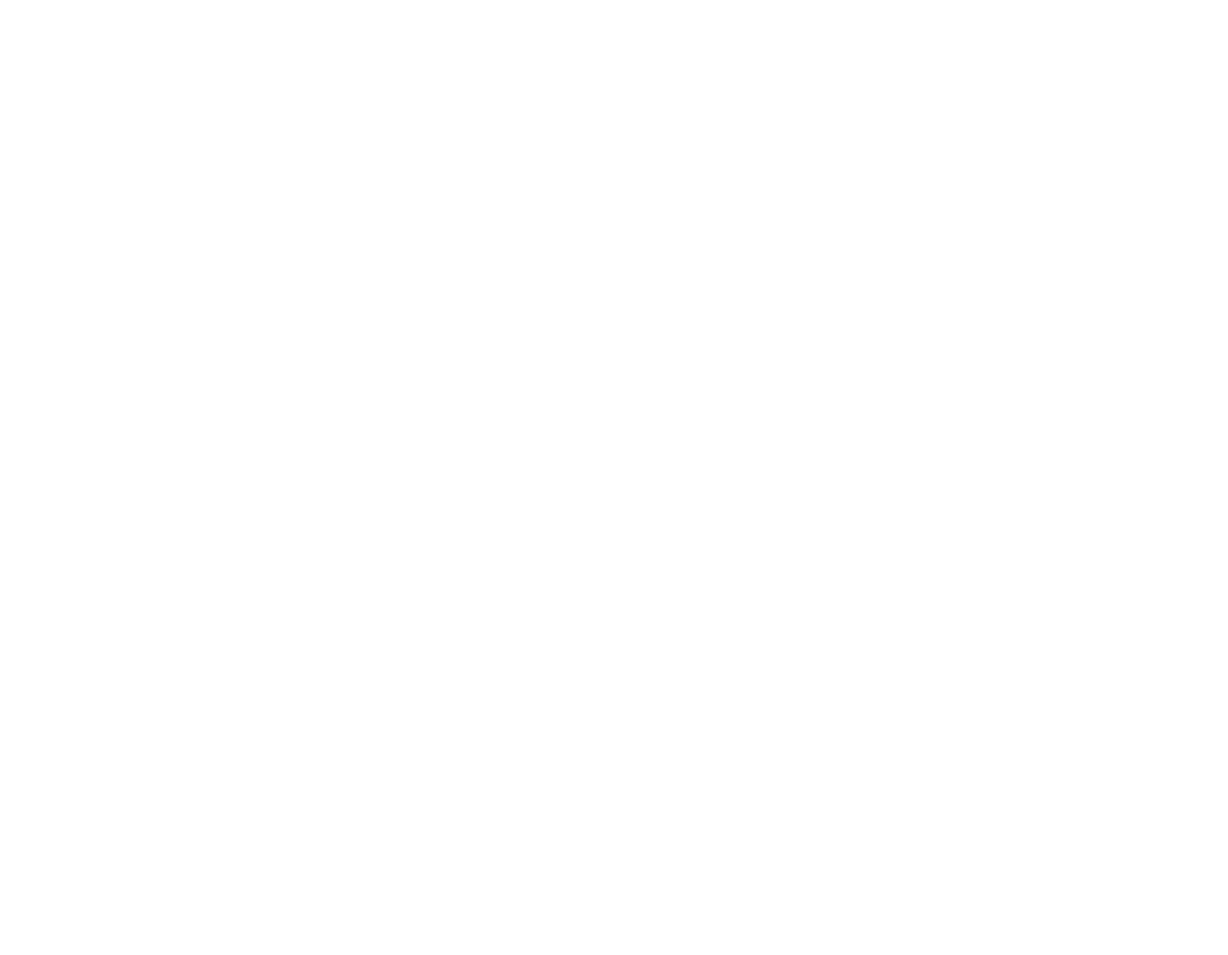
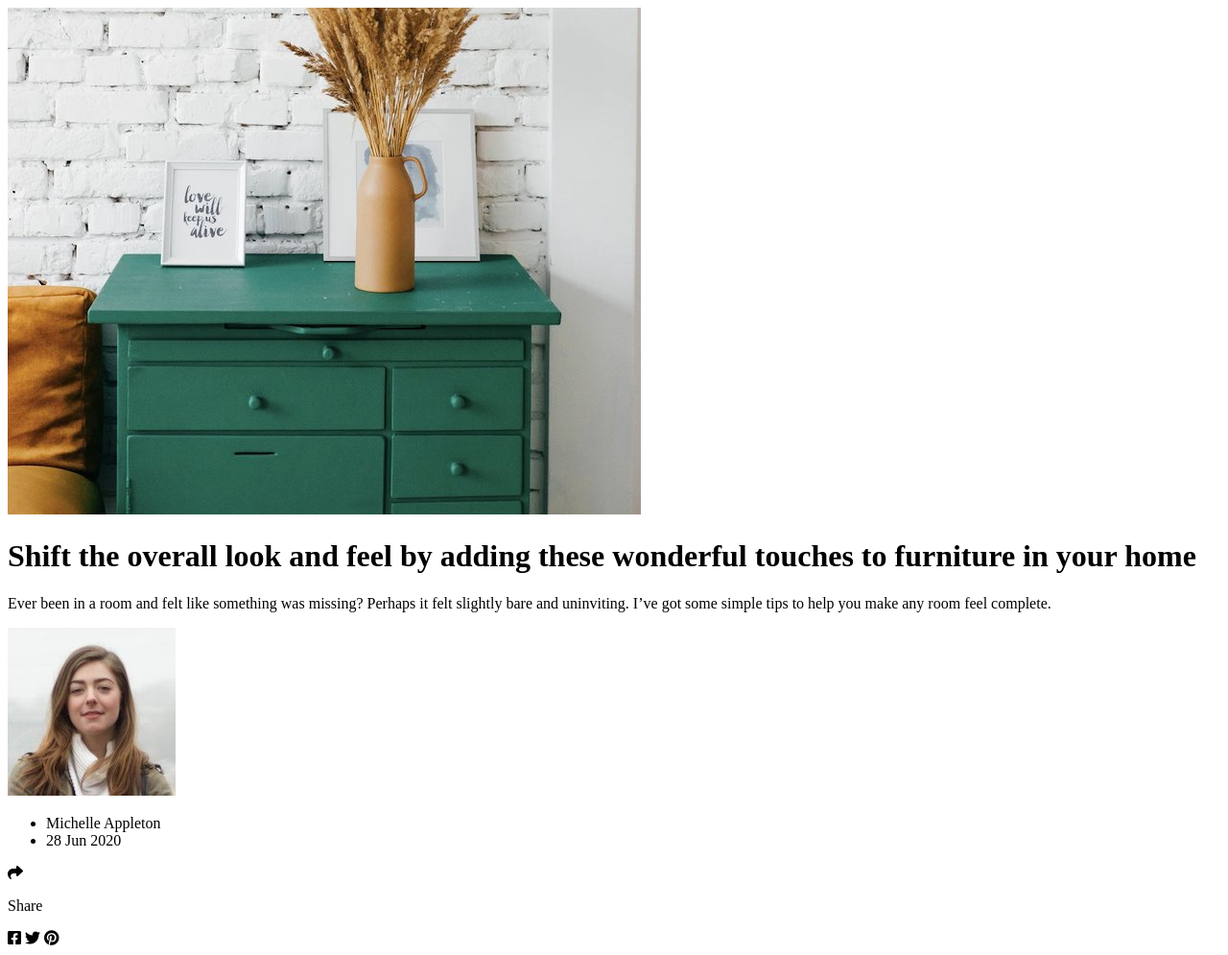
Before and after one commit to DarkPsycho0/article-preview-component, a plain HTML site: page index.html in a window 1280 px wide. Shown: the whole page at 96% size. Before the commit the page ends 800 px from the top, so only its background shows below. Drawn offline with Linux system fonts and the light colour scheme.

Commit message:
html pronto

```diff
--- a/index.html
+++ b/index.html
@@ -8,10 +8,34 @@
     <link rel="stylesheet" href="./src/css/style.css">
     <link rel="stylesheet" href="./src/css/responsive.css">
     <link rel="shortcut icon" href="./src/images/favicon-32x32.png" type="image/x-icon">
+    <link rel="stylesheet" href="https://cdnjs.cloudflare.com/ajax/libs/font-awesome/6.3.0/css/all.min.css">
     <title>Document</title>
 </head>
 <body>
-
+    <main class="container">
+        <div class="card">
+            <img src="./src/images/drawers.jpg" alt="drawers">
+            <h1>Shift the overall look and feel by adding these wonderful
+                touches to furniture in your home</h1>
+            <p class="descricao">Ever been in a room and felt like something was missing? Perhaps
+                it felt slightly bare and uninviting. I’ve got some simple tips
+                to help you make any room feel complete.</p>
+            <div class="">
+                <img src="src/images/avatar-michelle.jpg" alt="Michele Avatar">
+                <ul>
+                    <li class="nome">Michelle Appleton</li>
+                    <li class="data">28 Jun 2020</li>
+                </ul>
+                <i class="fa-solid fa-share"></i>
+            </div>
+            <div class="share">
+                <p>Share</p>
+                <i class="fa-brands fa-square-facebook"></i>
+                <i class="fa-brands fa-twitter"></i>
+                <i class="fa-brands fa-pinterest"></i>
+            </div>
+        </div>
+    </main>
     <script src="./src/js/index.js"></script>
 </body>
 </html>
```
Also changed, not shown: src/images/icon-facebook.svg (deleted), src/images/icon-pinterest.svg (deleted), src/images/icon-share.svg (deleted), src/images/icon-twitter.svg (deleted).
